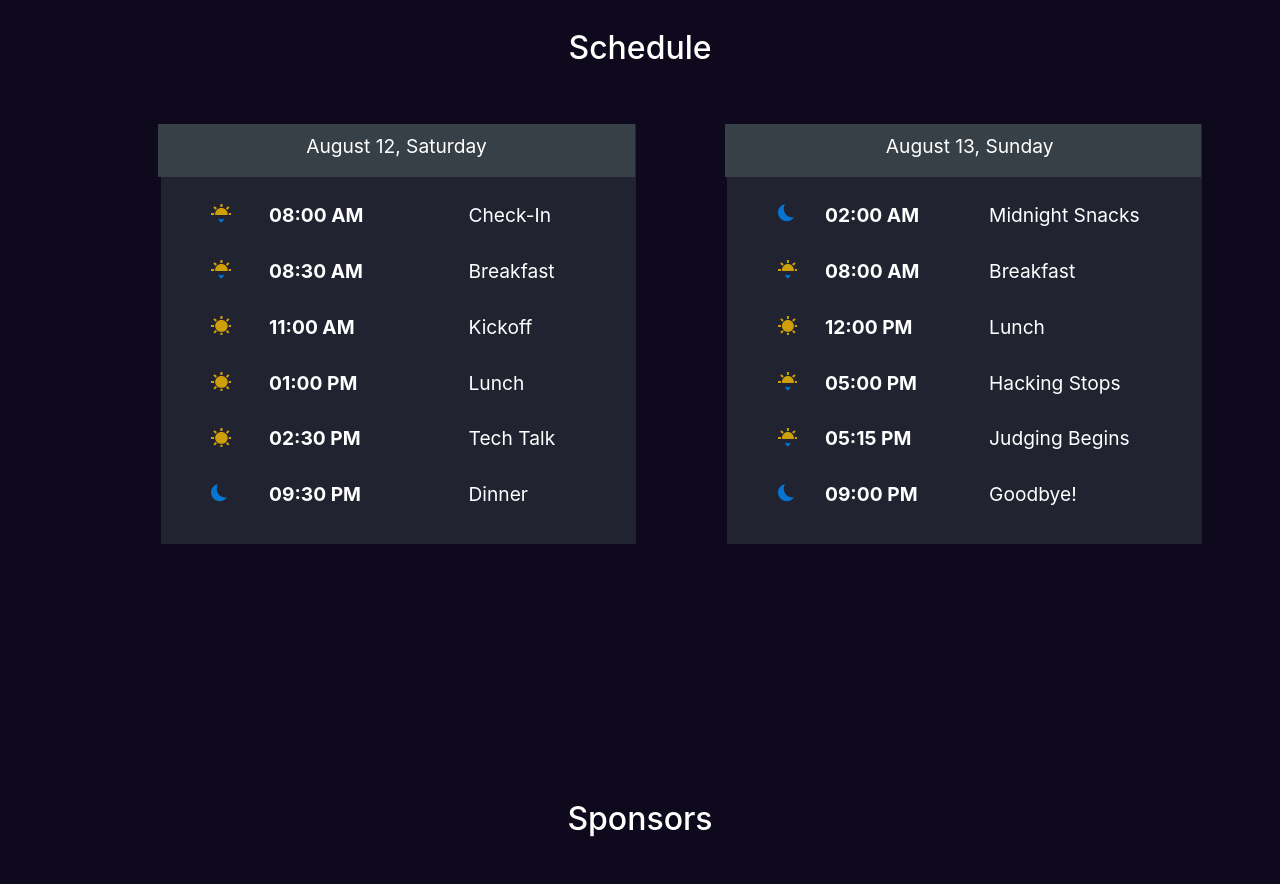
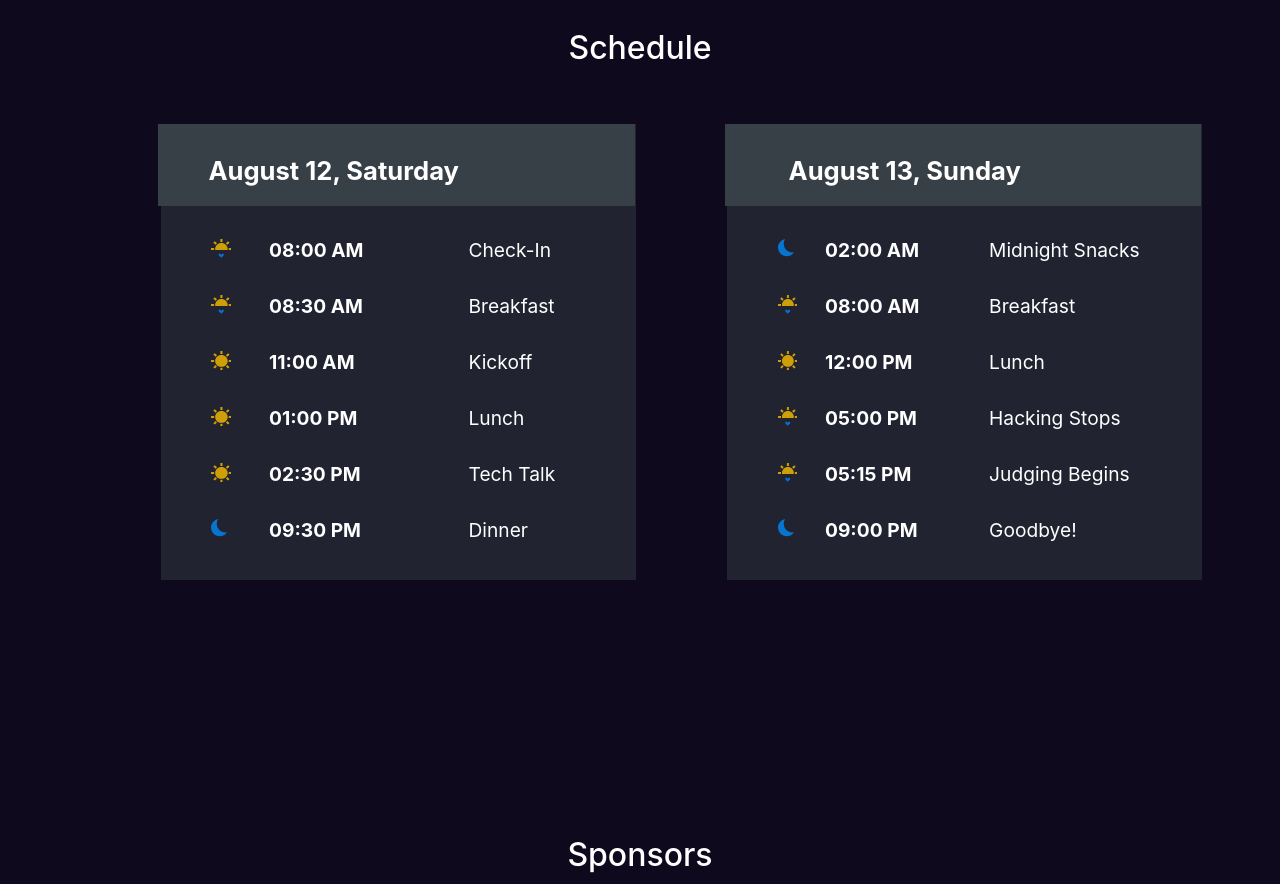
Before and after one commit to ETHIndia/website, a website: page index.html in a window 1280 px wide. Shown: the part 1580-2464 px from the top of the page. Drawn offline with Linux system fonts and the light colour scheme; files whose address does not match are found by name.

Commit message:
WIP schedule section.

```diff
--- a/index.html
+++ b/index.html
@@ -119,7 +119,7 @@
         </div>
         <div class="col-lg-5 schedule-day">
           <div class="talk-wrap">
-            <div class="talk-bubbl mt-2">
+            <div class="talk-bubbl hack-day mt-2">
               <p>August 12, Saturday</p>
             </div>
           </div>
@@ -184,7 +184,7 @@
         </div>
         <div class="col-lg-5 schedule-day">
           <div class="talk-wrap">
-            <div class="talk-bubble mt-2">
+            <div class="talk-bubble hack-day mt-2">
               <p>August 13, Sunday</p>
             </div>
           </div>
--- a/scss/_schedule.scss
+++ b/scss/_schedule.scss
@@ -6,6 +6,13 @@
   }
   .talk-bubble {
     margin-left: 14px;
+  }
+  .hack-day p {
+    font-size: 1.6rem;
+    float: left;
+    margin-left: 50px;
+    margin-top: 20px;
+    font-weight: bold;
   }
   .talk-wrap {
     text-align: center;
@@ -20,11 +27,11 @@
     font-size: 1.2em;
     margin: 1rem;
   }
-    .table-schedule>tbody>tr>td {
-        border: none
+  .table-schedule > tbody > tr > td {
+    border: none;
   }
   .table-schedule td:last-of-type {
-        border-left: 0
+    border-left: 0;
   }
   .schedule-time {
     width: 1em;
```
Also changed, not shown: css/main.css, css/main.min.css. Lines whose indentation alone changed are shown as unchanged.
